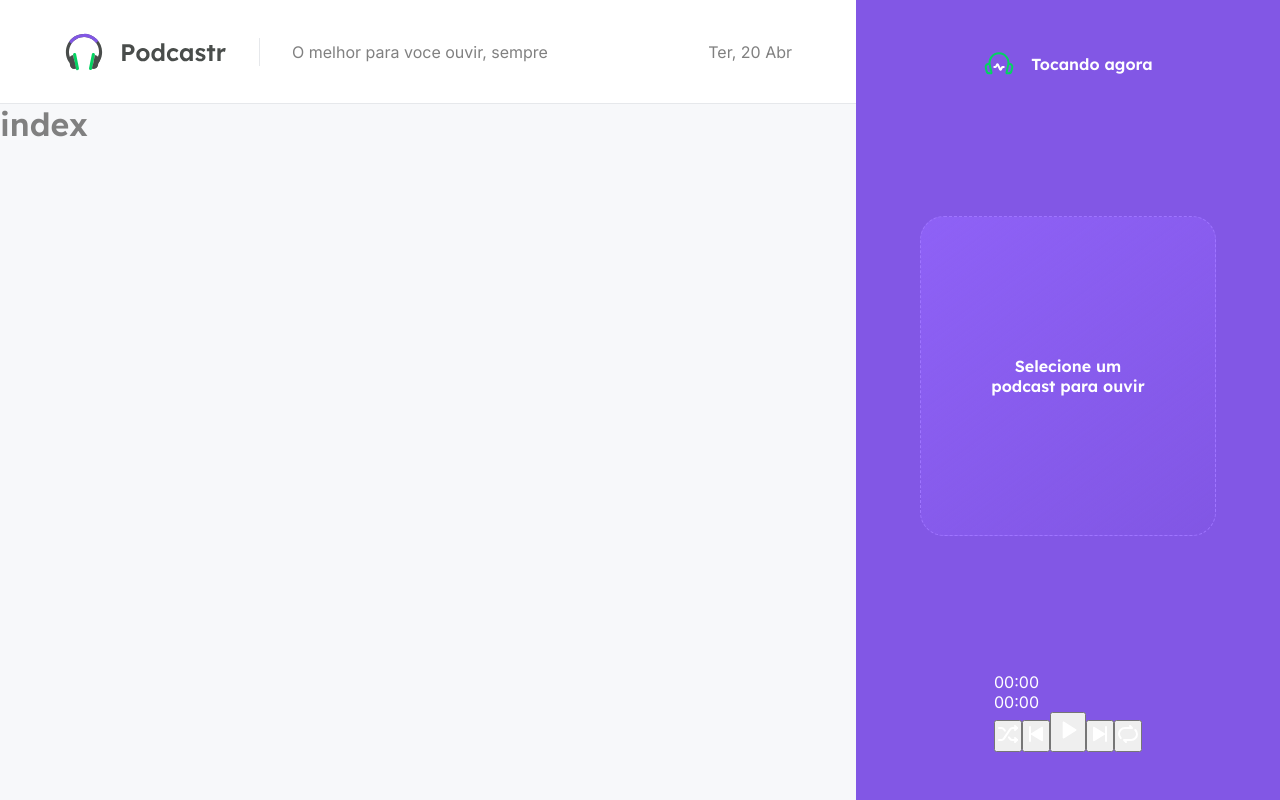
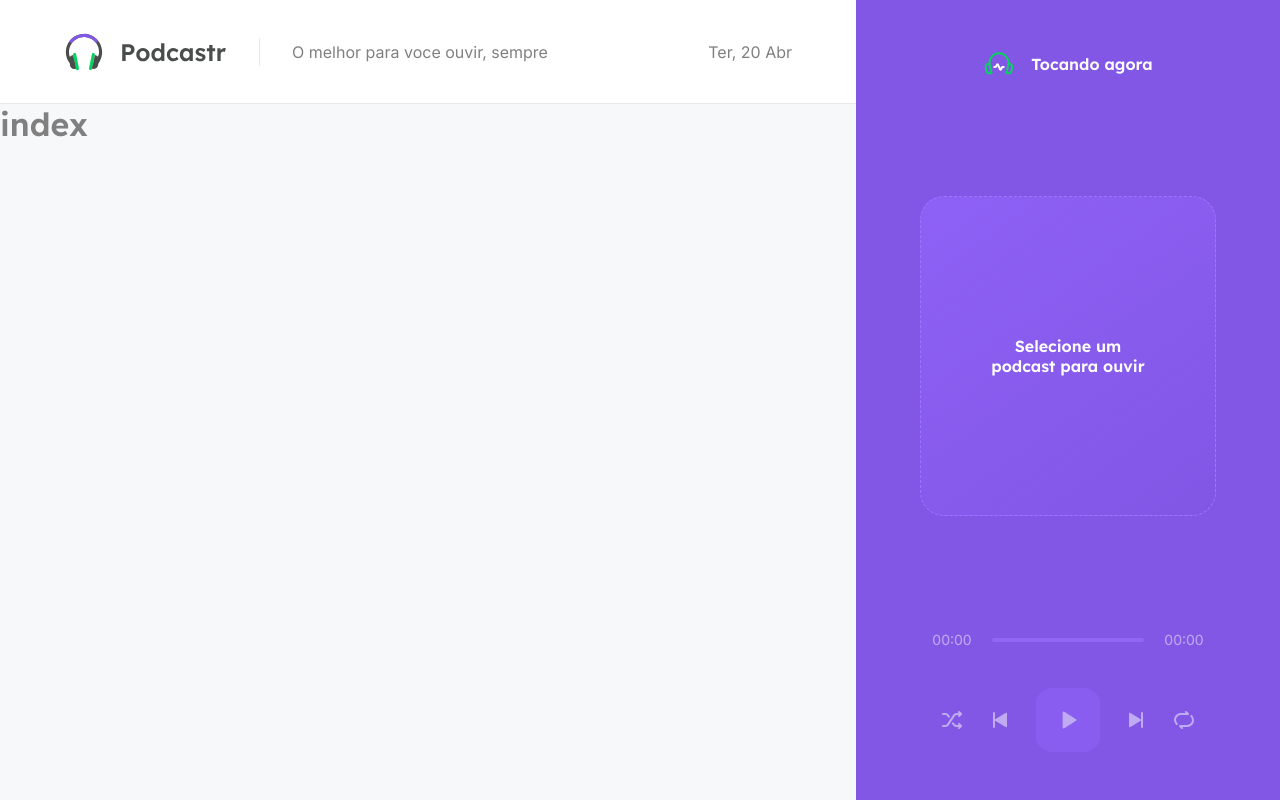
Before and after one commit to bryanbruzinga/Podcastr, a Next.js app: page / in a window 1280 px wide. Built offline with nearby package versions, Linux system fonts and the light colour scheme.

Commit message:
player estilizado

```diff
--- a/src/components/Player/index.tsx
+++ b/src/components/Player/index.tsx
@@ -12,10 +12,12 @@ export function Player () {
                 <strong>Selecione um podcast para ouvir</strong>
             </div>
 
-            <footer>
+            <footer className={styles.empty}>
                 <div className={styles.progress}>
                     <span>00:00</span>
-                    <div className={styles.emptySlider} />
+                    <div className={styles.slider}>
+                        <div className={styles.emptySlider} />
+                    </div>
                     <span>00:00</span>
                 </div>
                 <div className={styles.buttons}>
--- a/src/components/Player/styles.module.scss
+++ b/src/components/Player/styles.module.scss
@@ -21,6 +21,14 @@
         font-family: Lexend, sans-serif;
         font-weight: 600;
     }
+
+    footer {
+        align-self: stretch;
+
+        &.empty {
+            opacity: .5;
+        }
+    }
 }
 
 .emptyPlayer {
@@ -36,3 +44,48 @@
     align-items: center;
     justify-content: center;
 }
+
+.progress {
+    display: flex;
+    align-items: center;
+    gap: 0.5rem;
+    font-size: 0.875rem;
+
+    span {
+        display: inline-block;
+        width: 4rem;
+        text-align: center;
+    }
+
+    .slider {
+        flex: 1;
+
+        .emptySlider {
+            width: 100%;
+            height: 4px;
+            background: var(--purple-300);
+            border-radius: 2px;
+        }
+    }
+}
+
+.buttons {
+    display: flex;
+    align-items: center;
+    justify-content: center;
+    margin-top: 2.5rem;
+    gap: 1.5rem;
+
+    button {
+        background: transparent;
+        border: 0;
+        font-size: 0;
+
+        &.playButton {
+            width: 4rem;
+            height: 4rem;
+            border-radius: 1rem;
+            background: var(--purple-400);
+        }
+    }
+}
```
